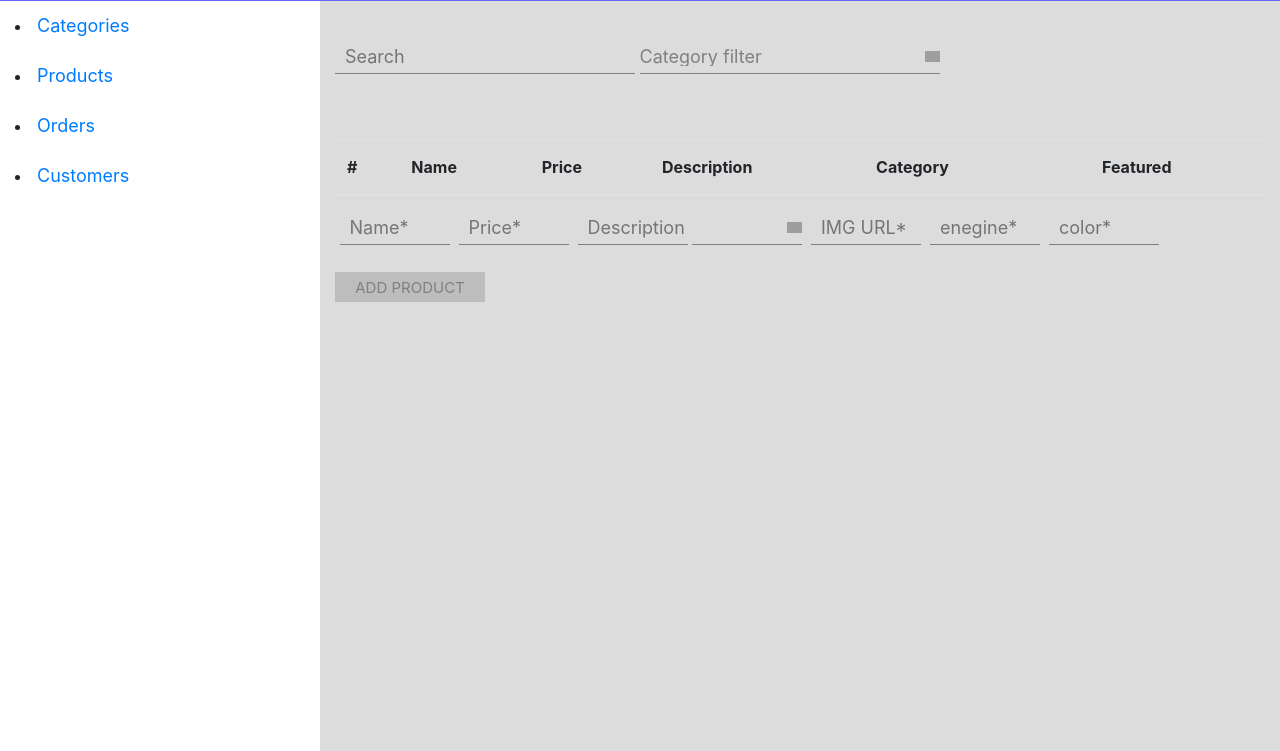
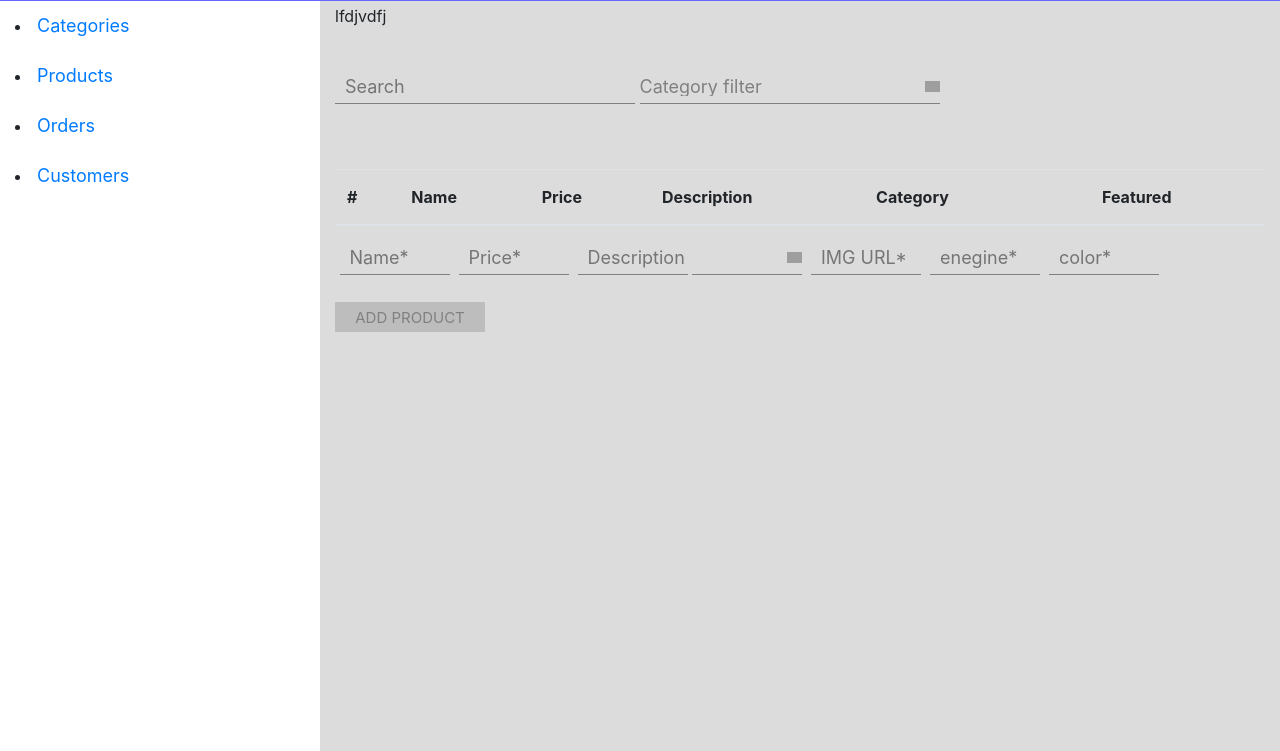
Before and after one commit to KristinaReut/Internet-Shop, a plain HTML site: page Admin/index.html in a window 1280 px wide. Shown: the part 49-800 px from the top of the page. Drawn offline with nearby package versions, Linux system fonts and the light colour scheme; grey boxes are pictures that could not be loaded.

Commit message:
add new text

```diff
--- a/Admin/index.html
+++ b/Admin/index.html
@@ -24,7 +24,7 @@
         <div class="col-9">
 
 
-
+lfdjvdfj
 
     <div class="category-type">
         <form class="category-add">
```
